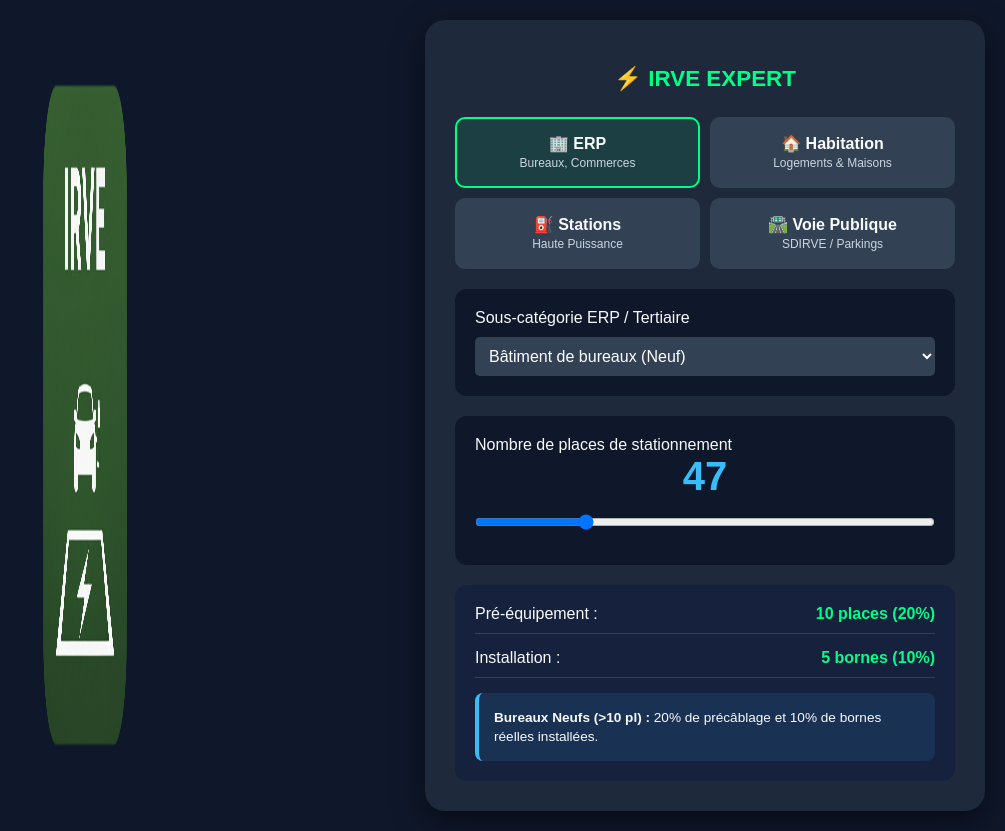
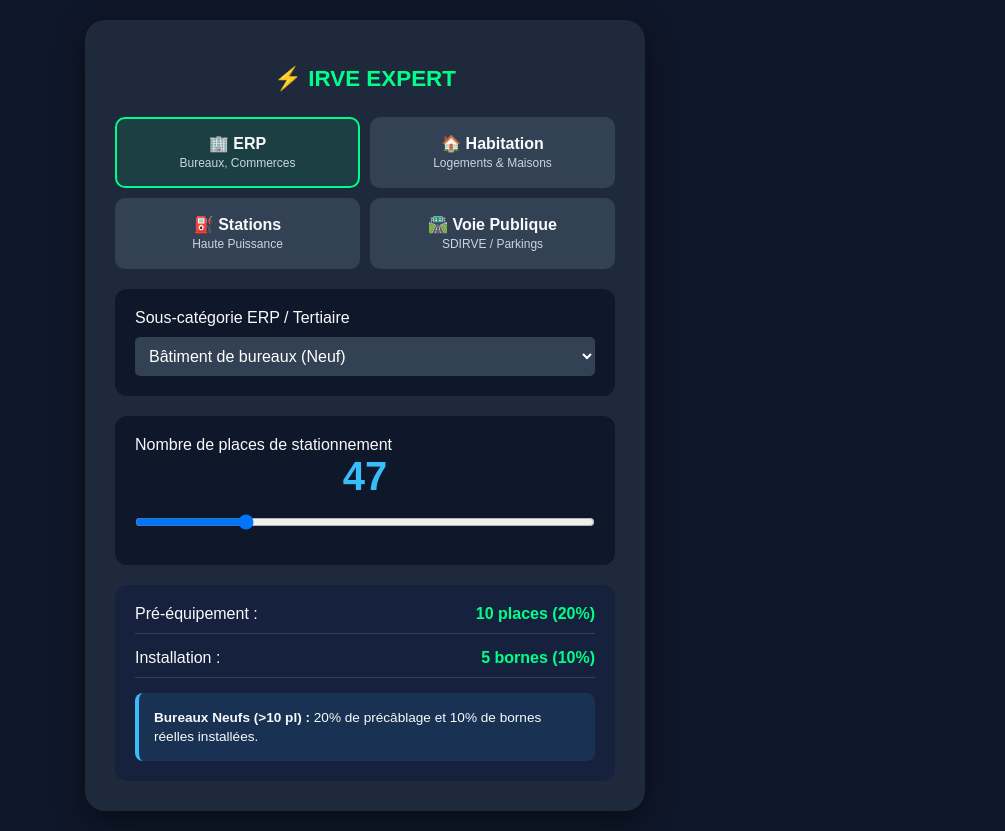
Before and after one commit to charles19382/bornes-irve, a plain HTML site: page index.html in a window 1280 px wide. Shown: the whole page, without its empty margins (275-1280 px from the left). Drawn offline with Linux system fonts and the light colour scheme.

Commit message:
Update index.html

```diff
--- a/index.html
+++ b/index.html
@@ -73,7 +73,6 @@
     </style>
 </head>
 <body>
-<img src="Image1.png" alt="Logo IRVE" style="width: 100px; display: block; margin: 0 auto;">
 <div class="container">
     <h1>⚡ IRVE EXPERT</h1>
 
```
